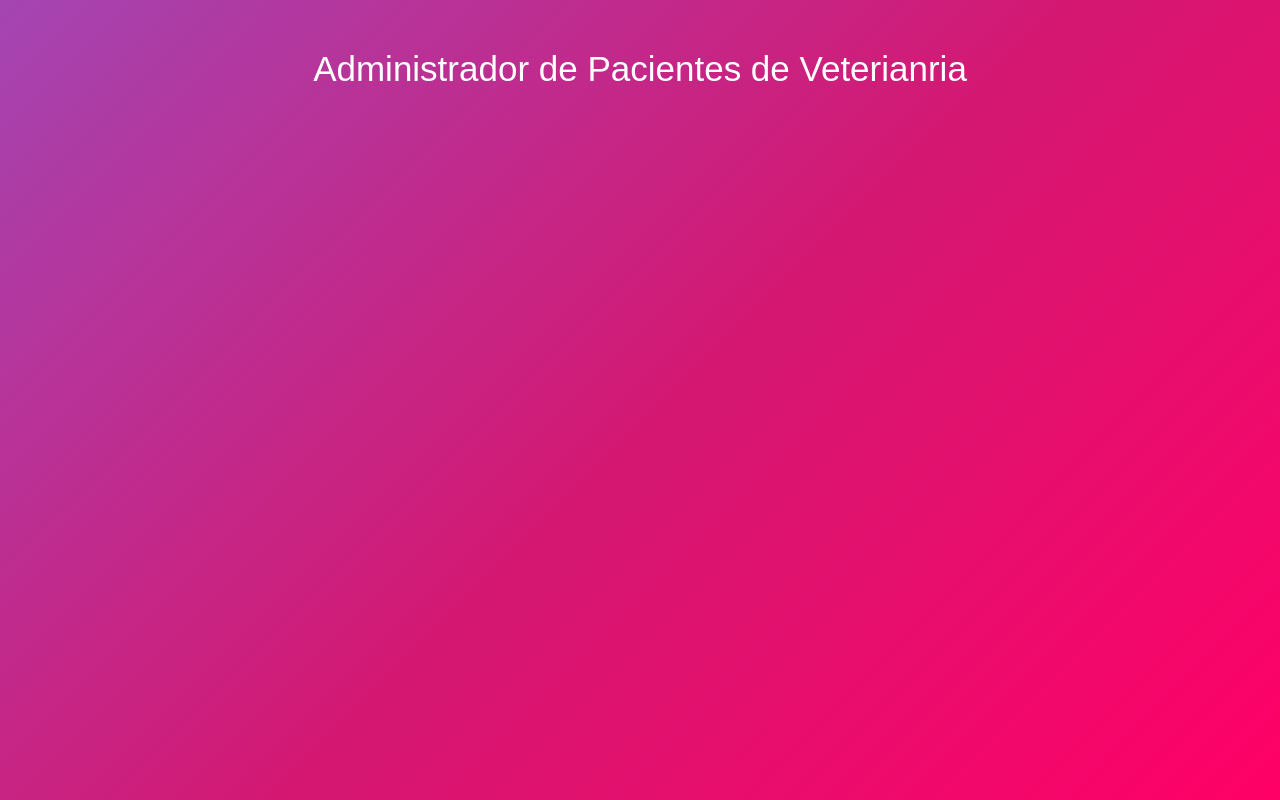
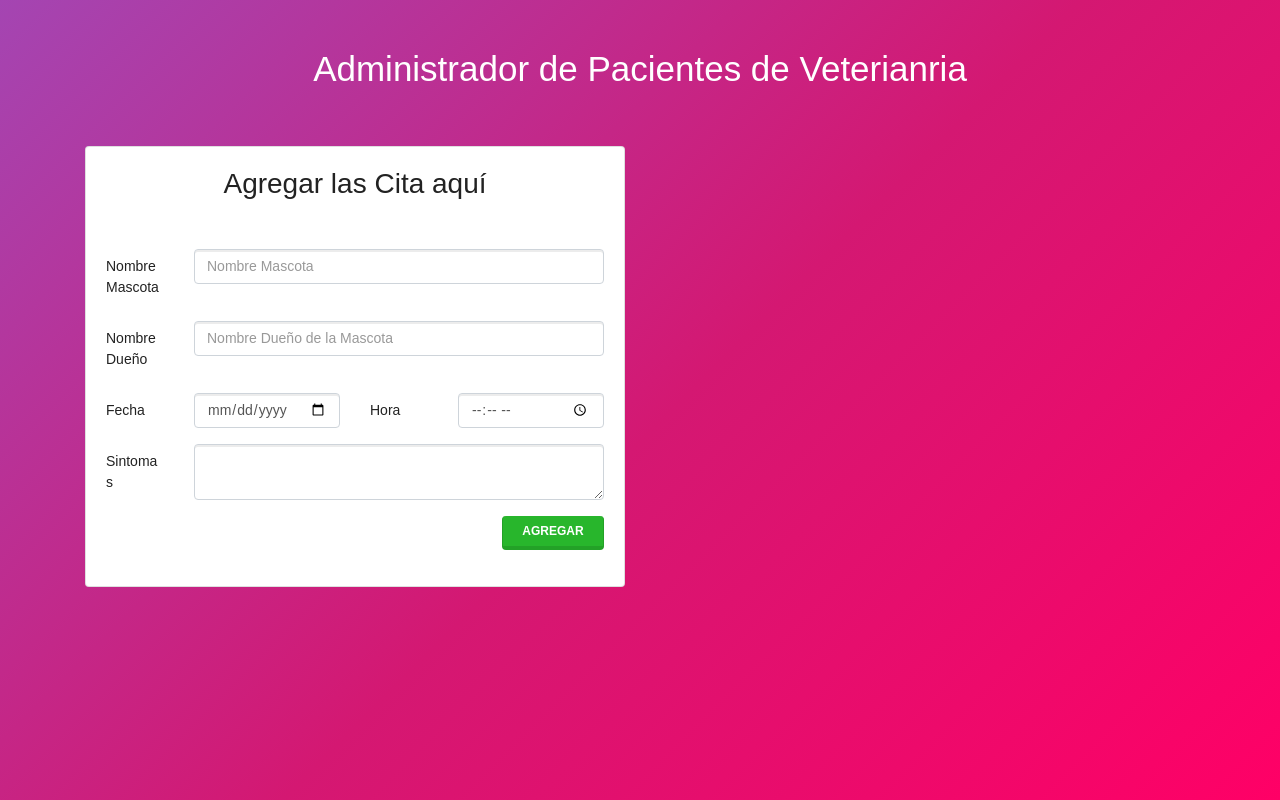
Before and after one commit to Ricuesta86/citas-react, a React (Create React App) app: page / in a window 1280 px wide. Built offline with nearby package versions, Linux system fonts and the light colour scheme.

Commit message:
Se agrego el formulario para adicionar las citas

```diff
--- a/src/App.js
+++ b/src/App.js
@@ -1,5 +1,6 @@
 import React from 'react';
 import Header from './componentes/Header';
+import AgregarCitas from './componentes/AgregarCitas';
 
 function App() {
   return (
@@ -7,6 +8,11 @@ function App() {
         <Header
           titulo={"Administrador de Pacientes de Veterianria"}
         />
+        <div className="row">
+          <div className="col-md-6">
+            <AgregarCitas />
+          </div>
+        </div>
     </div>
   );
 }
--- /dev/null
+++ b/src/componentes/AgregarCitas.js
@@ -0,0 +1,53 @@
+import React, { Component } from 'react'
+
+export class AgregarCitas extends Component {
+    render() {
+        return (
+            <div className="card mt-5">
+                <div className="card-body">
+                    <h2 className="text-center card-title mb-5">Agregar las Cita aquí</h2>
+                    <form >
+                        <div className="form-group row">
+                            <label className="col-sm-4 col-lg-2 col-form-label">Nombre Mascota</label>
+                            <div className="col-sm-8 col-lg-10">
+                                <input type="text" className="form-control" placeholder="Nombre Mascota" />
+                            </div>
+                        </div>
+                        <div className="form-group row">
+                            <label className="col-sm-4 col-lg-2 col-form-label">Nombre Dueño</label>
+                            <div className="col-sm-8 col-lg-10">
+                                <input type="text" className="form-control"  placeholder="Nombre Dueño de la Mascota" />
+                            </div>
+                        </div>
+
+                        <div className="form-group row">
+                            <label className="col-sm-4 col-lg-2 col-form-label">Fecha</label>
+                            <div className="col-sm-8 col-lg-4  mb-4 mb-lg-0">
+                                <input type="date" className="form-control" />
+                            </div>
+
+                            <label className="col-sm-4 col-lg-2 col-form-label">Hora</label>
+                            <div className="col-sm-8 col-lg-4">
+                                <input type="time" className="form-control" />
+                            </div>
+                        </div>
+
+                        <div className="form-group row">
+                            <label className="col-sm-4 col-lg-2 col-form-label">Sintomas</label>
+                            <div className="col-sm-8 col-lg-10">
+                                <textarea  className="form-control"></textarea>
+                            </div>
+                        </div>
+                        <div className="form-group row justify-content-end">
+                            <div className="col-sm-3">
+                                <button type="submit" className="btn btn-success w-100">Agregar</button>
+                            </div>
+                        </div>
+                    </form>
+                </div>
+            </div>
+        )
+    }
+}
+
+export default AgregarCitas
```
